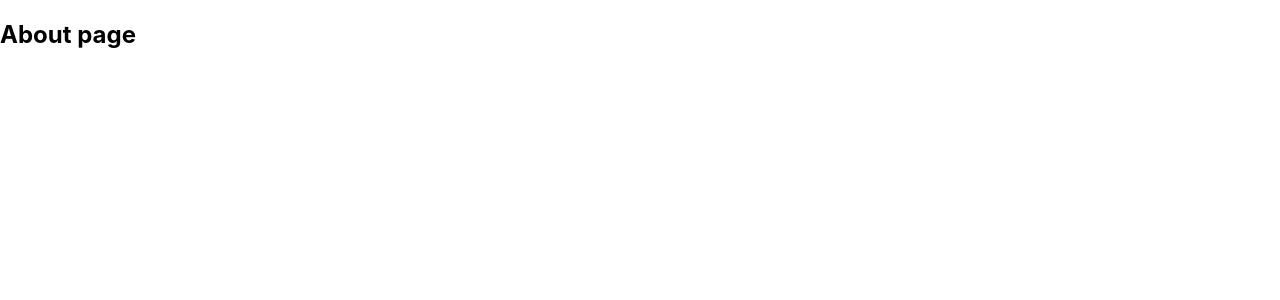
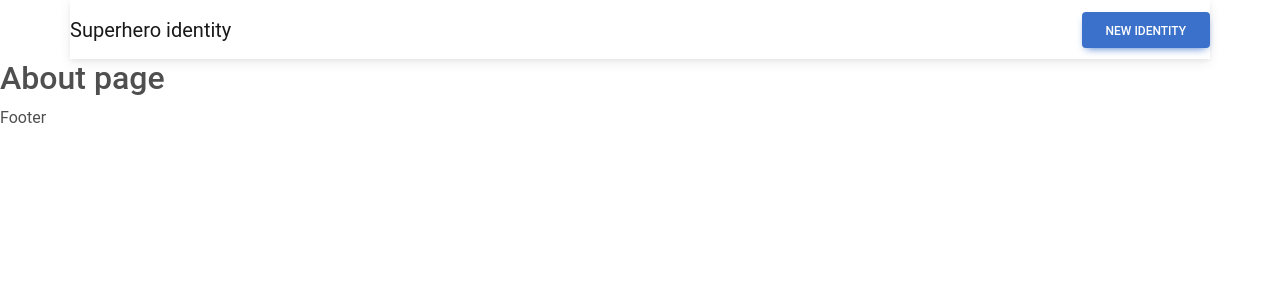
Before and after one commit to rithesh99/Next-JS-crash-course---LCO, a Next.js app: page /about in a window 1280 px wide. Shown: the top 300 px of the page. Built offline with nearby package versions, Linux system fonts and the light colour scheme.

Commit message:
Created layout

```diff
--- /dev/null
+++ b/components/Footer.jsx
@@ -0,0 +1,8 @@
+function Footer() {
+	return (
+		<footer>
+			<p>Footer</p>
+		</footer>
+	);
+}
+export default Footer;
--- /dev/null
+++ b/components/Layout.jsx
@@ -0,0 +1,14 @@
+import Footer from "./Footer";
+import Navbar from "./Navbar";
+
+function Layout({ children }) {
+	return (
+		<>
+			<Navbar/>
+            {children}
+            <Footer/>
+		</>
+	);
+}
+
+export default Layout;
--- /dev/null
+++ b/components/Navbar.jsx
@@ -0,0 +1,17 @@
+import { MDBBtn } from "mdb-react-ui-kit";
+import Link from "next/link";
+
+function Navbar() {
+	return (
+		<nav className='navbar container'>
+			<Link href="/">
+				<a className='navbar-brand'>Superhero identity</a>
+			</Link>
+            <Link href="/">
+				<MDBBtn>New Identity</MDBBtn>
+			</Link>
+		</nav>
+	);
+}
+
+export default Navbar;
--- a/package.json
+++ b/package.json
@@ -8,6 +8,7 @@
     "lint": "next lint"
   },
   "dependencies": {
+    "mdb-react-ui-kit": "^2.3.0",
     "mongoose": "^6.1.6",
     "next": "12.0.8",
     "react": "17.0.2",
--- a/pages/_app.js
+++ b/pages/_app.js
@@ -1,7 +1,9 @@
 import '../styles/globals.css'
+import 'mdb-react-ui-kit/dist/css/mdb.min.css'
+import Layout from '../components/Layout'
 
 function MyApp({ Component, pageProps }) {
-  return <Component {...pageProps} />
+  return <Layout><Component {...pageProps} /></Layout>
 }
 
 export default MyApp
```
Also changed, not shown: 1 other file (tests, documents, lock files or other folders).
